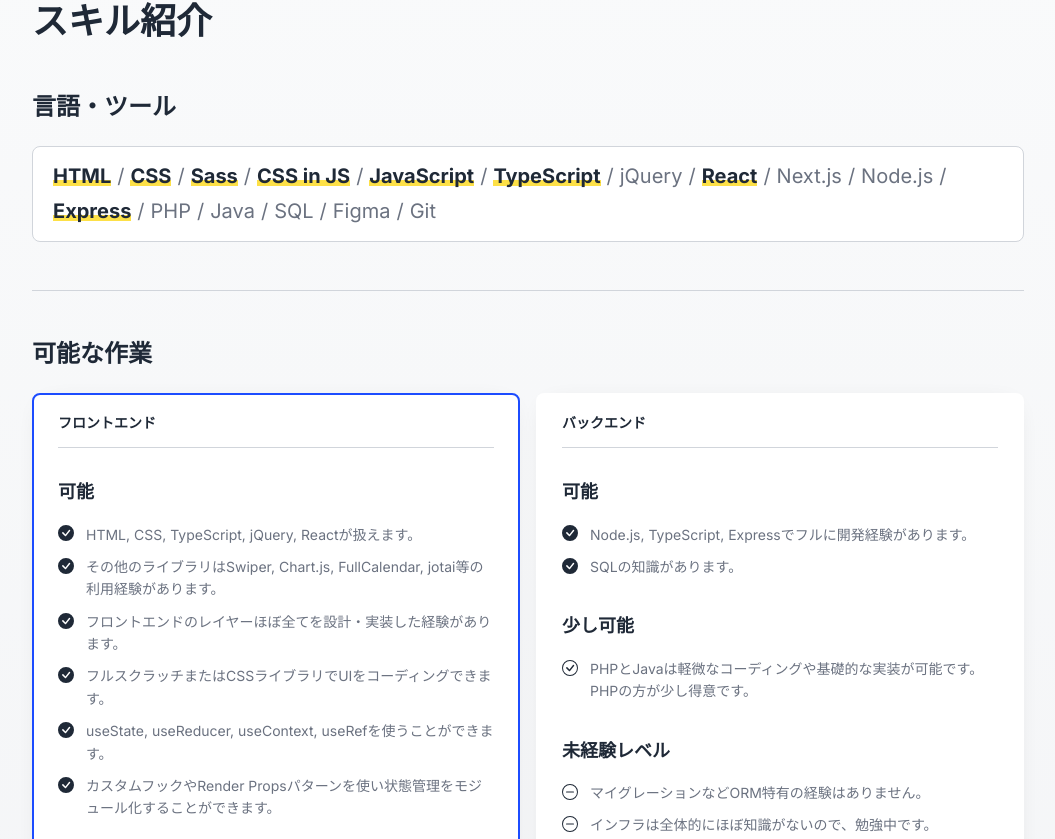
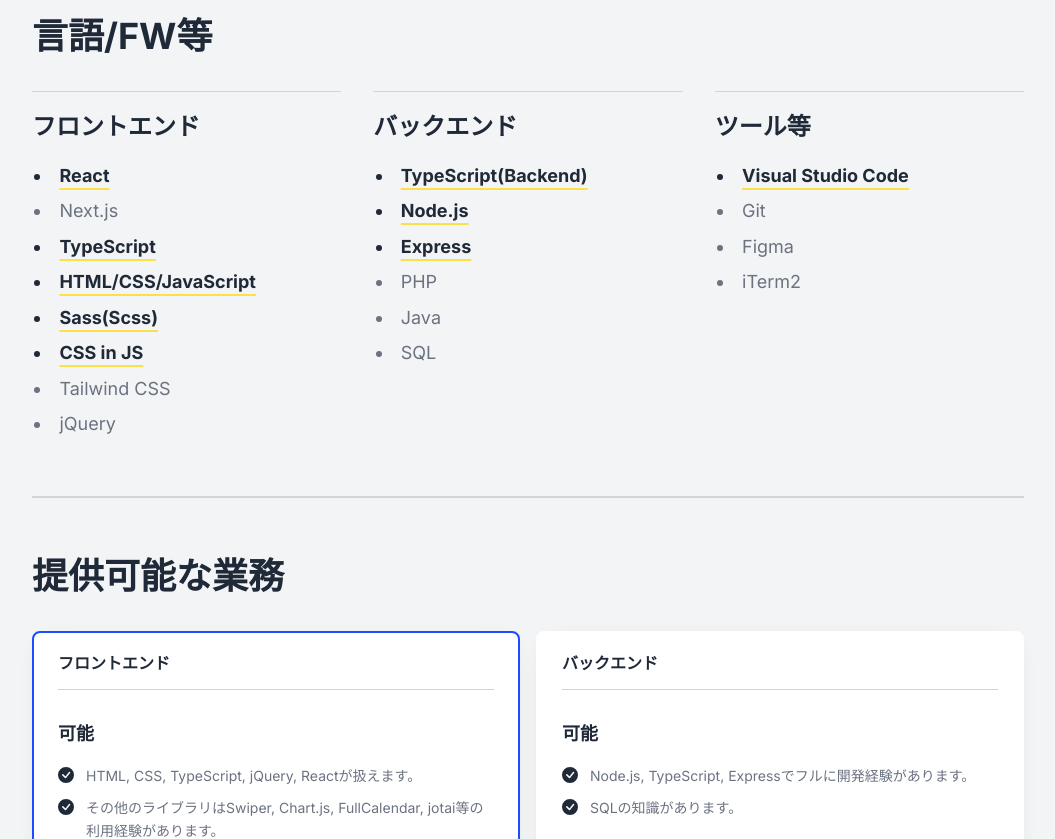
Before and after one commit to yha-1228/portfolio, a Next.js app: page / in a window 1280 px wide. Shown: the part 422-1261 px from the top of the page, without its empty margins (112-1167 px from the left). Built offline with nearby package versions, Linux system fonts and the light colour scheme.

Commit message:
feat: デザイン調整

```diff
--- a/src/app/blog/[id]/page.tsx
+++ b/src/app/blog/[id]/page.tsx
@@ -34,8 +34,8 @@ export default async function Page({ params }: NextPagePropsWithParams<'id'>) {
   const content = await getBlogContent(id);
 
   return (
-    <main className="pb-12 pt-10">
-      <Container lockLg>
+    <main className="py-14">
+      <Container until="md">
         <TextLink
           href={routes.blog.href}
           className="inline-flex items-center space-x-1"
--- a/src/app/blog/page.tsx
+++ b/src/app/blog/page.tsx
@@ -15,8 +15,8 @@ export default async function Page() {
   const { contents } = await getBlogListResponse();
 
   return (
-    <main className="pb-12 pt-10">
-      <Container lockLg>
+    <main className="py-14">
+      <Container>
         <section className="space-y-6">
           <Heading1>ブログ</Heading1>
           <ul>
--- a/src/app/experience/page.tsx
+++ b/src/app/experience/page.tsx
@@ -11,8 +11,8 @@ export const metadata: Metadata = {
 
 export default function Page() {
   return (
-    <main className="pb-12 pt-10">
-      <Container lockLg>
+    <main className="py-14">
+      <Container until="md">
         <section className="space-y-6">
           <Heading1>職務経歴</Heading1>
           {items.map((item) => (
--- a/src/components/layout/footer.tsx
+++ b/src/components/layout/footer.tsx
@@ -22,7 +22,7 @@ const COPYRIGHT_TEXT = `Yuta Hasegawa © ${new Date().getFullYear()}`;
 
 export default function Footer() {
   return (
-    <footer className="border-t border-solid border-t-gray-light-200 bg-gray-light-100 pb-14 pt-10">
+    <footer className="border-t border-solid border-t-transparent bg-gray-light-100 pb-14 pt-10">
       <Container>
         <div>
           <div className="flex justify-between">
--- a/src/components/skills.module.css
+++ /dev/null
@@ -1,7 +0,0 @@
-.root {
-  background: linear-gradient(
-    to bottom,
-    theme(colors.gray.light-50) 0%,
-    theme(colors.gray.light-100) 100%
-  );
-}
--- a/src/components/skills.tsx
+++ b/src/components/skills.tsx
@@ -1,11 +1,9 @@
 import React from 'react';
 import { Rank, SkillDetail, skillDetails, skillWords } from '@/data/skills';
 import clsx from '@/utils/css/clsx';
-import styles from './skills.module.css';
 import Container from './ui/styled/container';
 import Heading1 from './ui/styled/heading1';
 import Heading2 from './ui/styled/heading2';
-import Divide from './ui/unstyled/divide';
 import Show from './ui/unstyled/show';
 
 type SkillDetailCardProps = {
@@ -34,14 +32,14 @@ function SkillDetailCard(props: SkillDetailCardProps) {
     <div
       className={clsx(
         'rounded-lg px-5 lg:px-6',
-        'card-shadow bg-white',
+        'bg-white shadow-card',
         'border-2 border-solid',
-        accent ? 'border-primary-600' : 'border-transparent',
+        accent ? 'border-primary-600' : 'border-white',
         className,
       )}
     >
       <div className="pb-3 pt-4">
-        <h4 className="text-sm font-bold">{heading}</h4>
+        <h4 className="font-bold">{heading}</h4>
       </div>
       <div
         className={clsx(
@@ -87,41 +85,87 @@ function SkillDetailCard(props: SkillDetailCardProps) {
 
 export default function Skills() {
   return (
-    <div
+    <>
+      <div className="bg-gray-light-100 py-14">
+        <Container>
+          <Heading1>言語/FW等</Heading1>
+          <div className="space-y-8 sm:flex sm:space-x-8 sm:space-y-0 sm:[&>*]:w-1/3">
+            <section className="border-t border-solid border-t-gray-light-300 pt-1.5">
+              <Heading2 className="mb-3 mt-2 text-2xl">フロントエンド</Heading2>
+              <div>
+                <ul className="list-inside list-disc space-y-1 pl-1">
+                  {skillWords
+                    .filter((s) => s.category === 'fe')
+                    .map((s) => (
+                      <li
+                        key={s.label}
                         className={clsx(
-        styles.root,
-        'border-t border-solid border-t-gray-light-200 pb-12 pt-10',
+                          'break-all pl-[1.5rem] indent-[-1.6rem] text-lg text-gray-foreground-weak',
+                          s.strong &&
+                            'font-bold text-gray-foreground underline decoration-marker decoration-[1.5px] underline-offset-[6px]',
                         )}
                       >
-      <Container>
-        <Heading1>スキル紹介</Heading1>
-        <Heading2>言語・ツール</Heading2>
-        <div className="rounded-lg border border-solid border-gray-light-300 bg-white px-5 py-3">
-          <Divide
-            by={
-              <span className="px-1.5 text-lg text-gray-foreground-weak lg:text-xl">
-                /
-              </span>
-            }
-          >
-            {skillWords.map((skillWord) => (
-              <div
-                key={skillWord.label}
+                        {s.label}
+                      </li>
+                    ))}
+                </ul>
+              </div>
+            </section>
+            <section className="border-t border-solid border-t-gray-light-300 pt-1.5">
+              <Heading2 className="mb-3 mt-2 text-2xl">バックエンド</Heading2>
+              <div>
+                <ul className="list-inside list-disc space-y-1 pl-1">
+                  {skillWords
+                    .filter((s) => s.category === 'be')
+                    .map((s) => (
+                      <li
+                        key={s.label}
                         className={clsx(
-                  'inline-block whitespace-nowrap text-lg !leading-[1.2] text-gray-foreground-weak lg:text-xl',
-                  skillWord.specialty &&
-                    'marker font-bold text-gray-foreground',
+                          'break-all pl-[1.5rem] indent-[-1.6rem] text-lg text-gray-foreground-weak',
+                          s.strong &&
+                            'font-bold text-gray-foreground underline decoration-marker decoration-[1.5px] underline-offset-[6px]',
                         )}
                       >
-                {skillWord.label}
+                        {s.label}
+                      </li>
+                    ))}
+                </ul>
               </div>
+            </section>
+            <section className="border-t border-solid border-t-gray-light-300 pt-1.5">
+              <Heading2 className="mb-3 mt-2 text-2xl">ツール等</Heading2>
+              <div>
+                <ul className="list-inside list-disc space-y-1 pl-1">
+                  {skillWords
+                    .filter((s) => s.category === 'tools')
+                    .map((s) => (
+                      <li
+                        key={s.label}
+                        className={clsx(
+                          'break-all pl-[1.5rem] indent-[-1.6rem] text-lg text-gray-foreground-weak',
+                          s.strong &&
+                            'font-bold text-gray-foreground underline decoration-marker decoration-[1.5px] underline-offset-[6px]',
+                        )}
+                      >
+                        {s.label}
+                      </li>
                     ))}
-          </Divide>
+                </ul>
+              </div>
+            </section>
+          </div>
+        </Container>
       </div>
 
-        <Heading2 className="mt-12 border-t border-solid border-t-gray-light-300 pt-12">
-          可能な作業
-        </Heading2>
+      <div className="bg-gray-light-100">
+        <Container>
+          <hr className="h-[2px] w-full border-0 bg-gray-light-300" />
+        </Container>
+      </div>
+
+      <div className="bg-gray-light-100 py-14">
+        <Container>
+          <Heading1>提供可能な業務</Heading1>
           <ul className="mt-6 space-y-6 lg:flex lg:flex-wrap lg:justify-between lg:gap-x-[16px] lg:gap-y-[20px] lg:space-y-0">
             {skillDetails.map((skillDetail, idx) => (
               <li
@@ -142,5 +186,6 @@ export default function Skills() {
           </ul>
         </Container>
       </div>
+    </>
   );
 }
--- a/src/components/ui/styled/container.tsx
+++ b/src/components/ui/styled/container.tsx
@@ -1,20 +1,27 @@
 import React from 'react';
 import clsx from '@/utils/css/clsx';
 
+type Until = 'md' | 'lg';
+
+const untilMaxWidthMap: { [key in Until]: string } = {
+  md: 'max-w-screen-md',
+  lg: 'max-w-screen-lg',
+};
+
 type ContainerProps = React.ComponentPropsWithRef<'div'> & {
   fluid?: boolean;
-  lockLg?: boolean;
+  until?: Until;
 };
 
 const Container = React.forwardRef<HTMLDivElement, ContainerProps>(
   (props, ref) => {
-    const { className, fluid, lockLg, ...restProps } = props;
+    const { className, fluid, until, ...restProps } = props;
 
     return (
       <div
         className={clsx(
           `${fluid ? 'w-full' : 'container mx-auto'} px-4`,
-          lockLg && 'lg:max-w-screen-md',
+          until && untilMaxWidthMap[until],
           className,
         )}
         {...restProps}
--- /dev/null
+++ b/src/components/ui/styled/heading3.tsx
@@ -0,0 +1,22 @@
+import React from 'react';
+import clsx from '@/utils/css/clsx';
+
+type Heading3Props = React.ComponentPropsWithRef<'h3'>;
+
+const Heading3 = React.forwardRef<HTMLHeadingElement, Heading3Props>(
+  (props, ref) => {
+    const { className, ...restProps } = props;
+
+    return (
+      <h3
+        className={clsx('mb-5 mt-8 text-xl font-bold leading-tight', className)}
+        {...restProps}
+        ref={ref}
+      />
+    );
+  },
+);
+
+Heading3.displayName = 'Heading3';
+
+export default Heading3;
--- a/src/data/skills.ts
+++ b/src/data/skills.ts
@@ -1,20 +1,51 @@
-export const skillWords = [
-  { label: 'HTML', specialty: true },
-  { label: 'CSS', specialty: true },
-  { label: 'Sass', specialty: true },
-  { label: 'CSS in JS', specialty: true },
-  { label: 'JavaScript', specialty: true },
-  { label: 'TypeScript', specialty: true },
-  { label: 'jQuery' },
-  { label: 'React', specialty: true },
-  { label: 'Next.js' },
-  { label: 'Node.js' },
-  { label: 'Express', specialty: true },
-  { label: 'PHP' },
-  { label: 'Java' },
-  { label: 'SQL' },
-  { label: 'Figma' },
-  { label: 'Git' },
+type SkillWord = {
+  label: string;
+  strong?: boolean;
+  category: 'fe' | 'be' | 'tools';
+  category2: 'lang' | 'libOrFw' | 'tools';
+};
+
+export const skillWords: SkillWord[] = [
+  {
+    category2: 'lang',
+    category: 'fe',
+    label: 'React',
+    strong: true,
+  },
+  { category2: 'libOrFw', category: 'fe', label: 'Next.js' },
+  { category2: 'lang', category: 'fe', label: 'TypeScript', strong: true },
+  {
+    category2: 'lang',
+    category: 'fe',
+    label: 'HTML/CSS/JavaScript',
+    strong: true,
+  },
+  { category2: 'lang', category: 'fe', label: 'Sass(Scss)', strong: true },
+  { category2: 'lang', category: 'fe', label: 'CSS in JS', strong: true },
+  { category2: 'lang', category: 'fe', label: 'Tailwind CSS' },
+  { category2: 'libOrFw', category: 'fe', label: 'jQuery' },
+
+  {
+    category2: 'lang',
+    category: 'be',
+    label: 'TypeScript(Backend)',
+    strong: true,
+  },
+  { category2: 'lang', category: 'be', label: 'Node.js', strong: true },
+  { category2: 'libOrFw', category: 'be', label: 'Express', strong: true },
+  { category2: 'lang', category: 'be', label: 'PHP' },
+  { category2: 'lang', category: 'be', label: 'Java' },
+  { category2: 'lang', category: 'be', label: 'SQL' },
+
+  {
+    category2: 'tools',
+    category: 'tools',
+    label: 'Visual Studio Code',
+    strong: true,
+  },
+  { category2: 'tools', category: 'tools', label: 'Git' },
+  { category2: 'tools', category: 'tools', label: 'Figma' },
+  { category2: 'tools', category: 'tools', label: 'iTerm2' },
 ];
 
 export type Rank = 'good' | 'normal' | 'bad';
--- a/src/styles/globals.css
+++ b/src/styles/globals.css
@@ -34,7 +34,3 @@ body {
     transparent 100%
   );
 }
-
-.card-shadow {
-  box-shadow: 0px 2px 25px -15px rgba(0, 0, 0, 0.2);
-}
--- a/tailwind.config.js
+++ b/tailwind.config.js
@@ -101,6 +101,10 @@ module.exports = {
       lineHeight: {
         base: baseLineHeight.toString(),
       },
+      boxShadow: {
+        card: '0px 2px 25px -15px rgba(0, 0, 0, 0.2)',
+        wide: '0 30px 60px rgba(0,0,0,.12)',
+      },
     },
   },
   plugins: [],
```
Also changed, not shown: src/components/contact-form.tsx (+15 -10 lines). Lines whose indentation alone changed are shown as unchanged.
